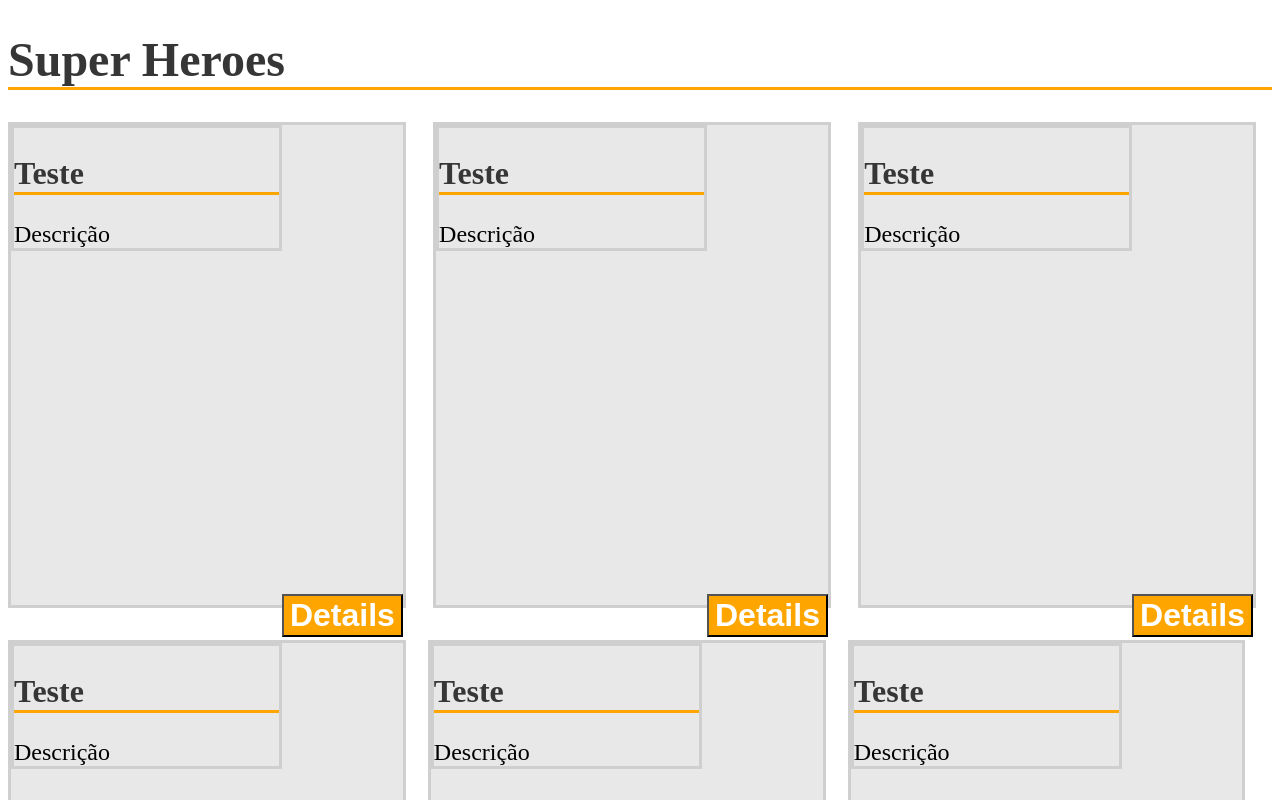
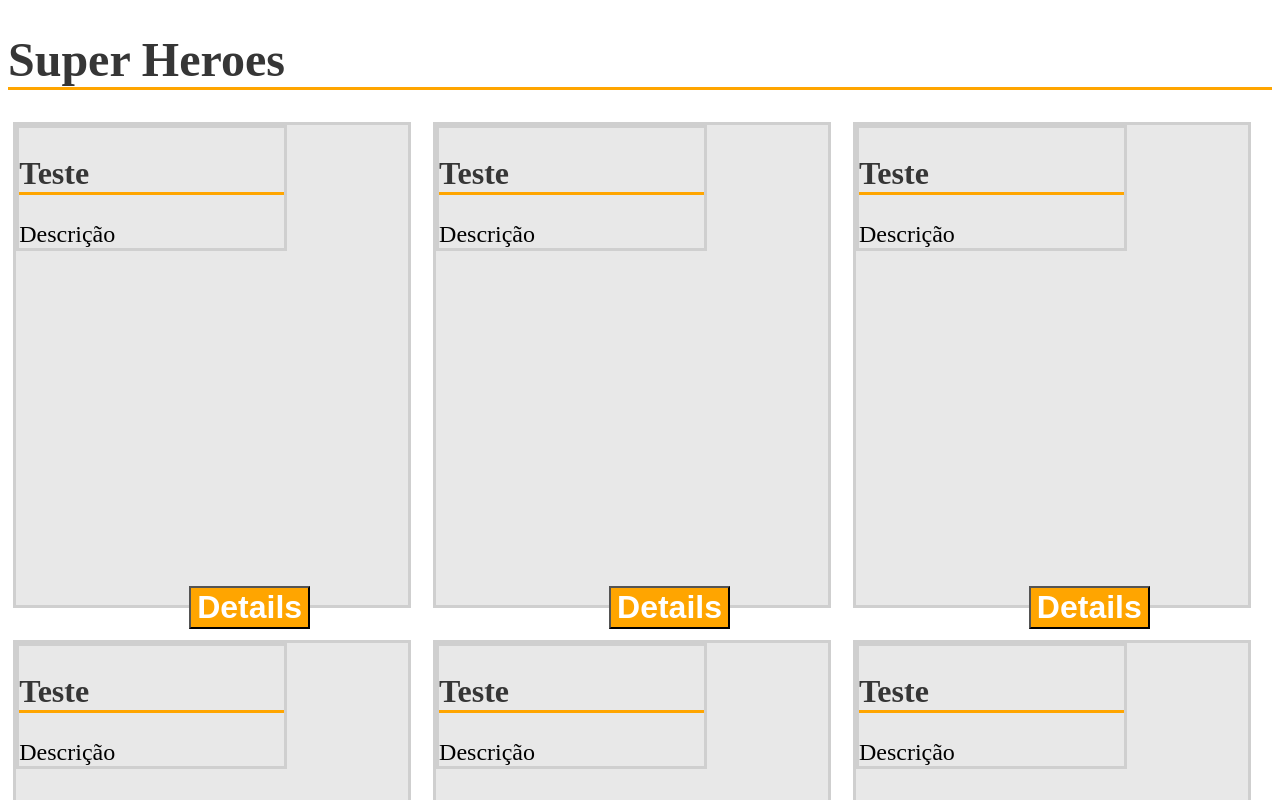
Before and after one commit to LucasSousaO/Marvelpage, a website: page firstPage.html in a window 1280 px wide. Shown: the top 800 px of the page. Drawn offline with nearby package versions, Linux system fonts and the light colour scheme; no server answers.

Commit message:
corrigir css para centralizar botão

```diff
--- a/css/challenge.css
+++ b/css/challenge.css
@@ -20,15 +20,13 @@ width: auto;
 
 button{
   font-size: 2rem;
-  height: max-content;
-  width: max-content;
-  text-align: center;
+  height: min-content;
+  width: min-content;
   display: block;
   background-color: orange;
   color:white;
   font-weight: bold;
   align-self: flex-end;
-  margin-bottom: -1em;
 
 }
 #buttonPrevious{
@@ -48,6 +46,11 @@ button{
   position: absolute;
     right: 1em;
 }
+.details{
+  position: relative;
+  left: -25%;
+  bottom: -1.5rem;
+}
 .box{
   display: inline-flex;
   border: solid #CFCFCF;
@@ -65,7 +68,7 @@ button{
   text-align: left;
 }
 .corpo{
-  text-align: justify;
+  text-align: center;
 
 }
 
```
